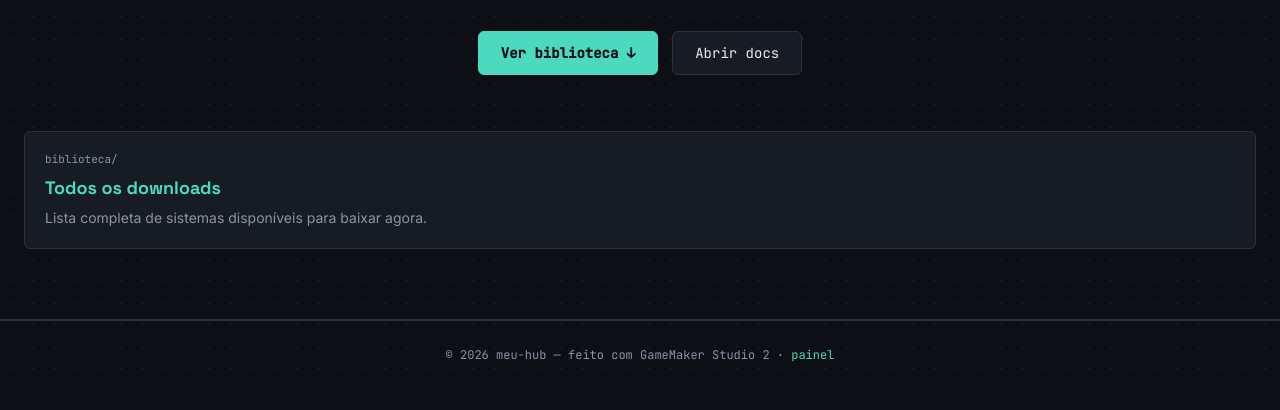
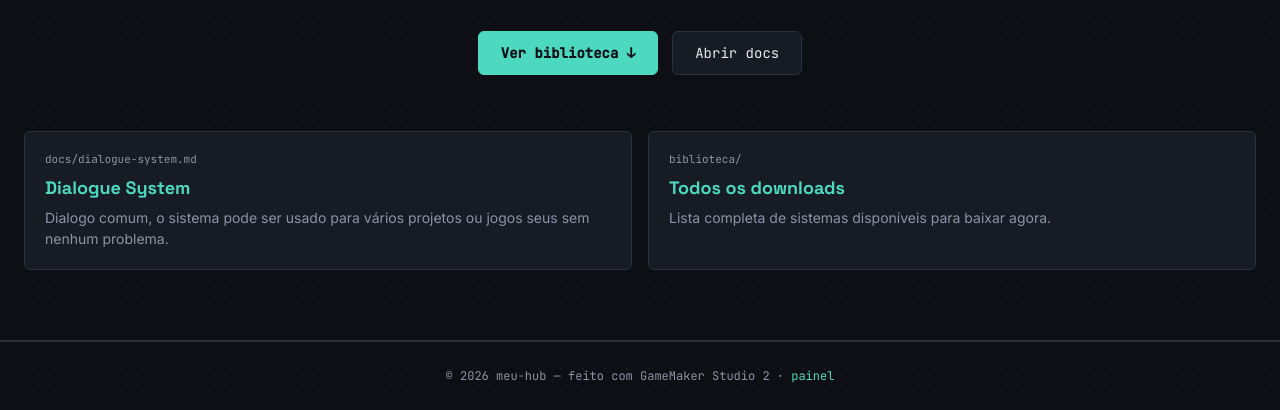
Before and after one commit to NoeXVel/minha-biblioteca.br.io, a plain HTML site: page index.html in a window 1280 px wide. Shown: the part 390-800 px from the top of the page. Drawn offline with Linux system fonts and the light colour scheme.

Commit message:
Update index.html

```diff
--- a/index.html
+++ b/index.html
@@ -36,6 +36,11 @@
   </div>
 
   <div class="grid-cards">
+     <a class="card" href="docs.html#dialogue-system">
+      <div class="path">docs/dialogue-system.md</div>
+      <h3>Dialogue System</h3>
+      <p>Dialogo comum, o sistema pode ser usado para vários projetos ou jogos seus sem nenhum problema.</p>
+    </a>
     <a class="card" href="biblioteca.html">
       <div class="path">biblioteca/</div>
       <h3>Todos os downloads</h3>
```
